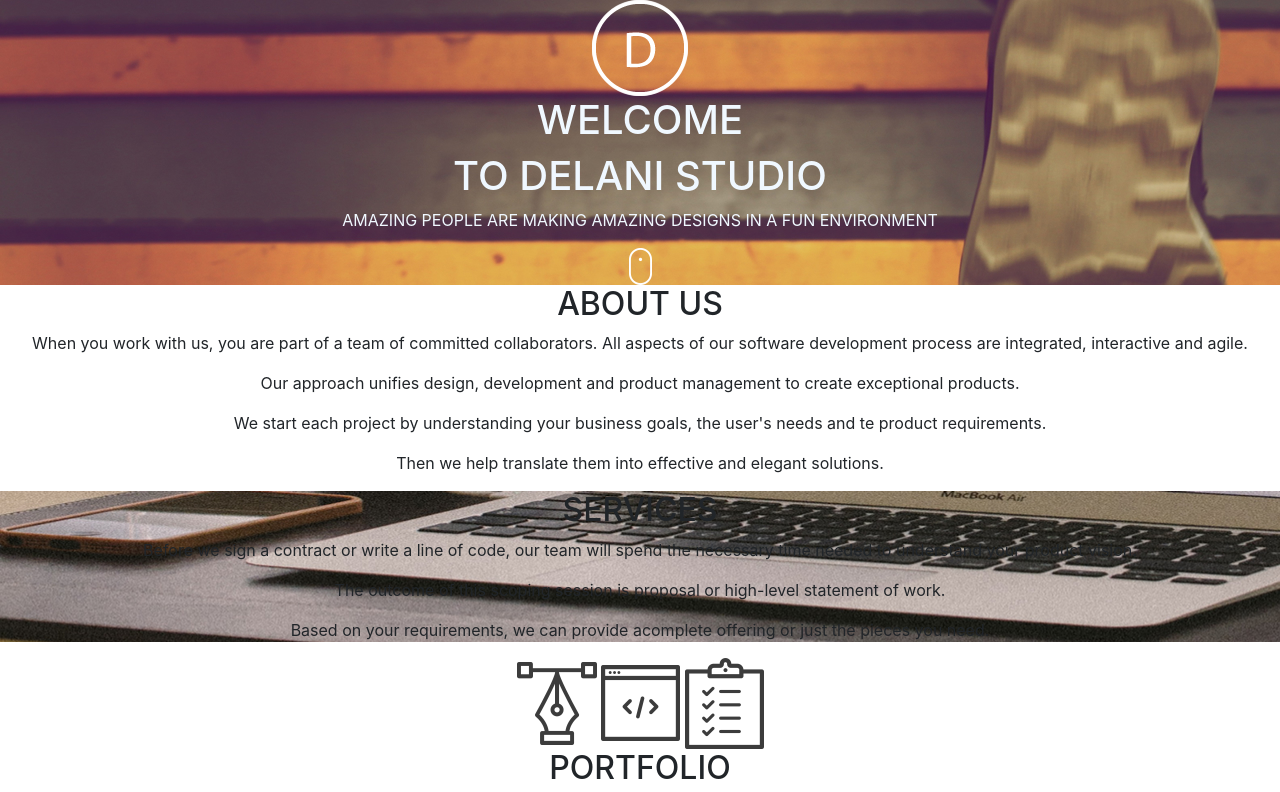
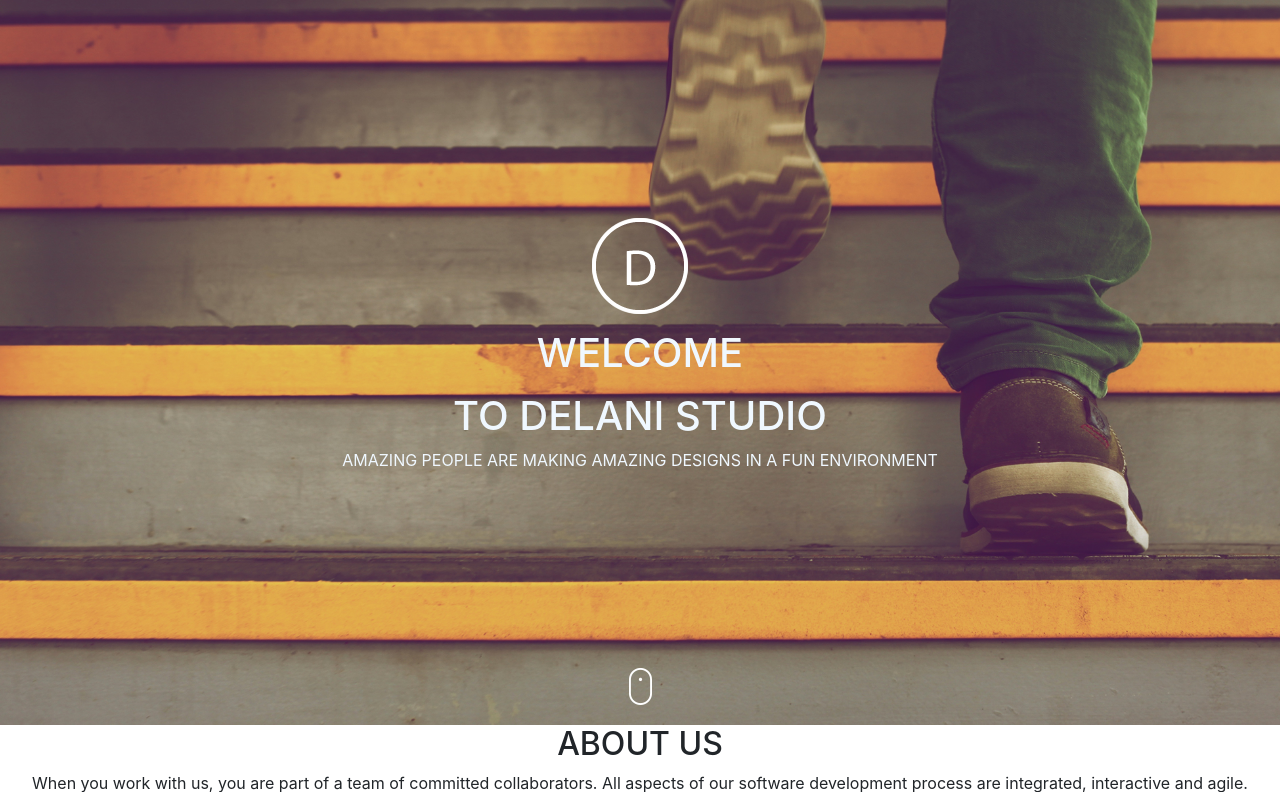
Before and after one commit to Kadas36/Delani-Studio, a plain HTML site: page index.html in a window 1280 px wide. Shown: the top 792 px of the page. Drawn offline with Linux system fonts and the light colour scheme.

Commit message:
Add home page styling

```diff
--- a/css/styles.css
+++ b/css/styles.css
@@ -1,9 +1,24 @@
 *{
     text-align: center;
+    box-sizing: content-box;
+    padding: 0;
+    margin: 0;
+    background-repeat: no-repeat;
+    background-size: cover;
 }
 .home{
     background-image:url("../images/backgrounds/h_img.jpg");
     color: aliceblue;
+}
+.home img{
+    padding-top: 17%;
+}
+.home h1{
+    margin-top: 15px;
+}
+#mouse{
+    padding-top: 180px;
+    padding-bottom: 20px;
 }
 .services{
     background-image: url("../images/backgrounds/s_image.jpg");
--- a/index.html
+++ b/index.html
@@ -15,7 +15,7 @@
     <h1>WELCOME</h1>
     <h1>TO DELANI STUDIO</h1>
     <p>AMAZING PEOPLE ARE MAKING AMAZING DESIGNS IN A FUN ENVIRONMENT</p>
-    <img src="images/mouse_click.png" alt="mouse_click">
+    <img src="images/mouse_click.png" alt="mouse_click" id="mouse">
   </div>
   <div class="about">
     <h2>ABOUT US</h2>
```
